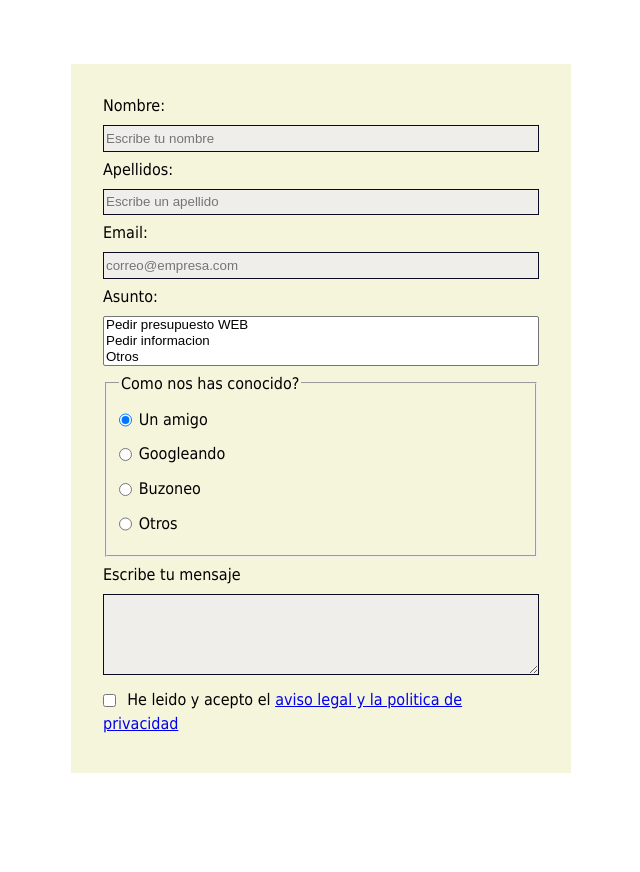
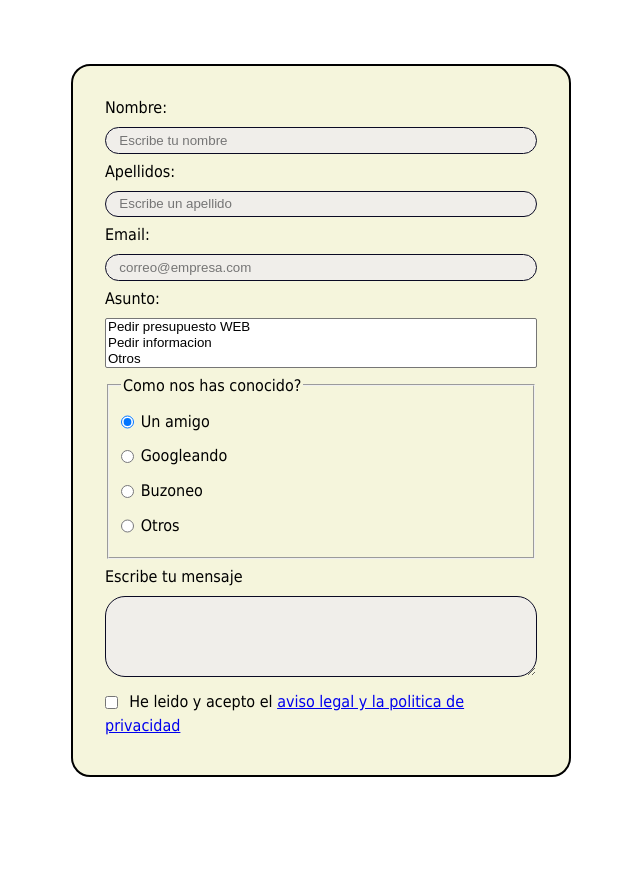
Before and after one commit to byemidev/Tajamar, a PHP site: page /form1.html in a window 1280 px wide. Shown: the whole page, without its empty margins (327-967 px from the left). Run offline with PHP 8.4, Linux system fonts and the light colour scheme.

Commit message:
adding updates

```diff
--- a/semana2_dia4_forms_exercises/styles.css
+++ b/semana2_dia4_forms_exercises/styles.css
@@ -17,6 +17,8 @@ body {
     margin: 0 auto;
     padding: 2rem;
     background-color: beige;
+    border: 2px solid black;
+    border-radius: 1.2em;
   }
 
   label {
@@ -36,6 +38,7 @@ body {
     background-color: #f0eeea;
     border: 1px solid #0a0a23;
     color: #000000;
+    border-radius: 20px;
   }
 
   .inline {
@@ -47,3 +50,11 @@ body {
   .imline {
     display: inline;
   }
+
+  input[type=text] {
+    padding-left: 1em;
+  }
+
+  input[type=email] {
+    padding-left: 1em;
+  }
```
